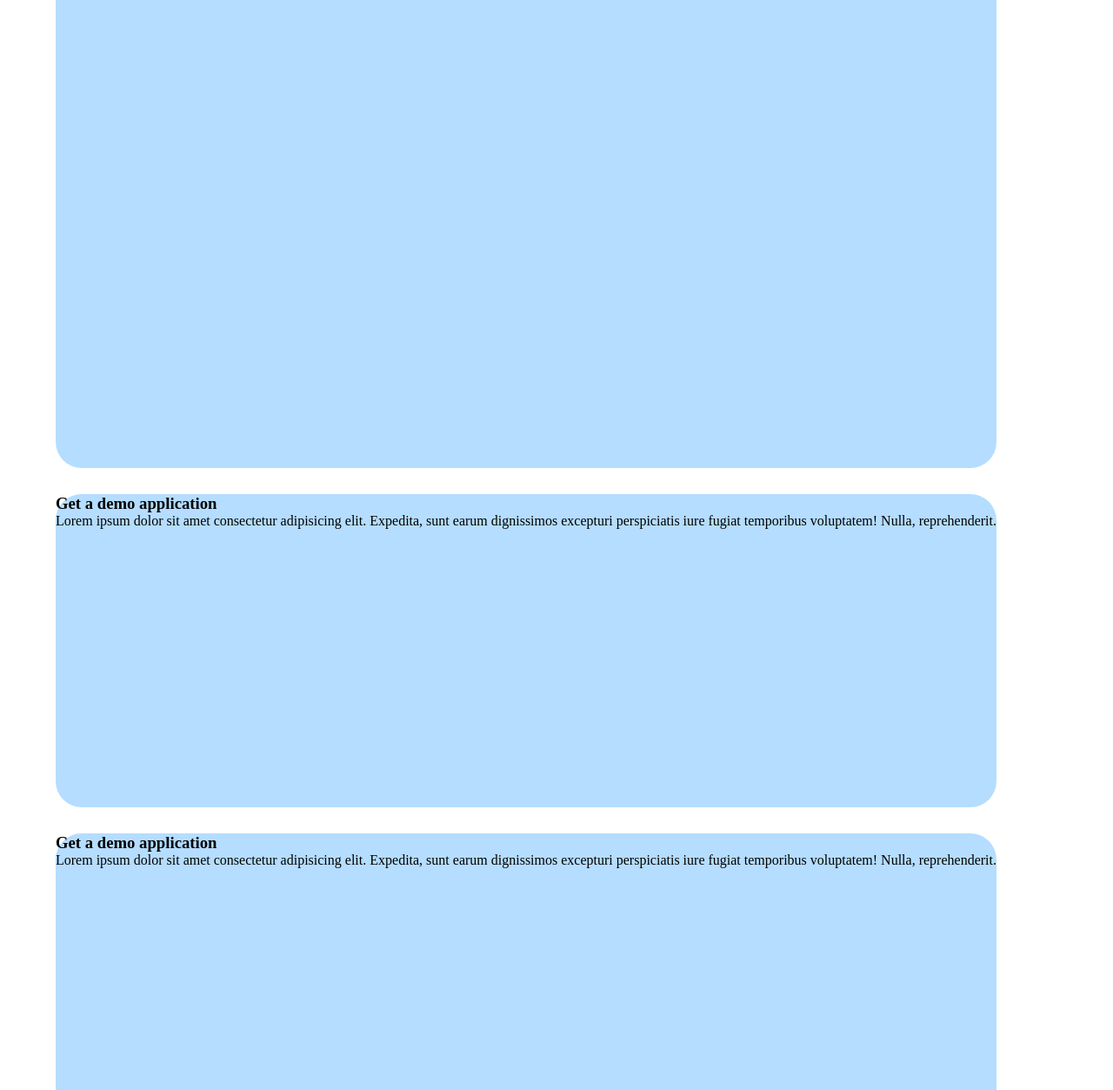
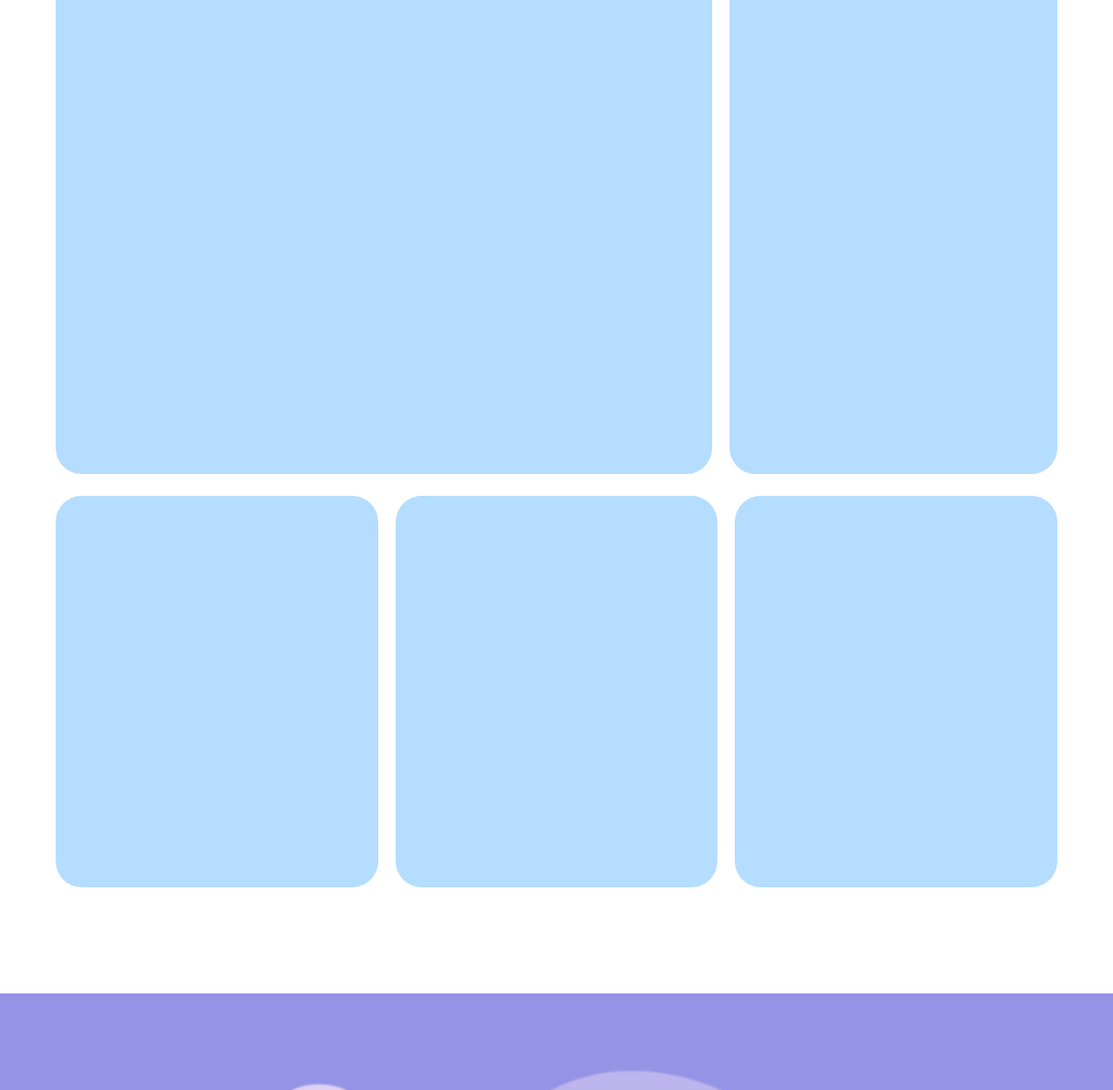
Before and after one commit to samuelebumbello/htmlcss-responsive-layout, a plain HTML site: page index.html in a window 1280 px wide. Shown: the part 202-1455 px from the top of the page at 87% size. Drawn offline with Linux system fonts and the light colour scheme.

Commit message:
[finish] exercise layout correction

```diff
--- a/index.html
+++ b/index.html
@@ -30,29 +30,28 @@
     </header>
 
     <main>
-        <section class="row container d-flex wrap">
-            <div class="col-lg">
-                <h3>Get a demo application</h3>
-                <p>Lorem ipsum dolor sit amet consectetur adipisicing elit. Expedita, sunt earum dignissimos excepturi perspiciatis iure fugiat temporibus voluptatem! Nulla, reprehenderit.</p>
-                <span><i class="fa-brands fa-apple"></i> App Store </span>
+        <section class="container">
+
+            <div class="row d-flex no-wrap">
+                <div class="col-lg"></div>
+                <div class="col-md"></div>
             </div>
-            <div class="col-sm">
-                <h3>Get a demo application</h3>
-                <p>Lorem ipsum dolor sit amet consectetur adipisicing elit. Expedita, sunt earum dignissimos excepturi perspiciatis iure fugiat temporibus voluptatem! Nulla, reprehenderit.</p>
+
+            <div class="row d-flex">
+                <div class="col-sm"></div>
+                <div class="col-sm"></div>
+                <div class="col-sm"></div>
             </div>
-            <div class="col-sm">
-                <h3>Get a demo application</h3>
-                <p>Lorem ipsum dolor sit amet consectetur adipisicing elit. Expedita, sunt earum dignissimos excepturi perspiciatis iure fugiat temporibus voluptatem! Nulla, reprehenderit.</p>
+
+        </section>
+
+        <div class="purple">
+            <div>
+                <img class="img-purple" src="img/planning1.png" alt="">
             </div>
-            <div class="col-sm">
-                <h3>Get a demo application</h3>
-                <p>Lorem ipsum dolor sit amet consectetur adipisicing elit. Expedita, sunt earum dignissimos excepturi perspiciatis iure fugiat temporibus voluptatem! Nulla, reprehenderit.</p>
-            </div>
-            <div class="col-sm">
-                <h3>Get a demo application</h3>
-                <p>Lorem ipsum dolor sit amet consectetur adipisicing elit. Expedita, sunt earum dignissimos excepturi perspiciatis iure fugiat temporibus voluptatem! Nulla, reprehenderit.</p>
-            </div>
-        </section>
+
+        </div>
+
     </main>
 
 </body>
--- a/style.css
+++ b/style.css
@@ -5,6 +5,7 @@
 }
 
 .container{
+    padding: 2rem 0;
     margin: 0 auto;
     width: 90%;
     height: 100%;
@@ -18,8 +19,8 @@
     display: flex;
 }
 
-.wrap{
-    flex-wrap: wrap;
+.no-wrap{
+    flex-wrap: nowrap;
 }
 
 .j-between{
@@ -48,22 +49,51 @@ ul li{
 }
 
 /* MAIN */
+.row{
+    padding-top: 25px;
+}
+
 .col-lg{
-    margin-top: 50px;
     height: 610px;
+    width: 100%;
+    background-color: #B5DDFF;
+    border-radius: 30px;
+}
+
+.col-md{
+    height: 360px;
+    width: 100%;
     background-color: #B5DDFF;
     border-radius: 30px;
 }
 
 .col-sm{
-    margin-top: 30px;
     height: 360px;
+    width: 100%;
     background-color: #B5DDFF;
     border-radius: 30px;
 }
 
+/* ----- PURPLE ----- */
+.purple{
+    height: 1500px;
+    background-color:#9593E6;
+    margin-top: 90px;
+}
+
+.purple img{
+    text-align: center;
+    padding-top: 70px;
+    width: 80%;
+}
+
+
+
+
+
+
 /* ----- GENERAL RESPONSIVE ----- */
-@media screen and (min-width:780px){
+@media screen and (min-width:379px){
     header .container .buttons{
         display: none;
     }
@@ -72,3 +102,35 @@ ul li{
         display: block;
     }
 }
+
+@media screen and (min-width:780px){
+    header .container .buttons{
+        display: block;
+    }
+
+    header .container .menu{
+        display: none;
+    }
+
+    main .row .col-lg{
+        margin-right: 20px;
+        width: 66.6%;
+    }
+
+    main .row .col-md{
+        display: flex;
+        flex-wrap: nowrap;
+        width: 33.3%;
+        height: 610px;
+    }
+
+    main .row .col-sm{
+        margin-right: 20px;
+        width: calc(100% / 3);
+        height: 450px;
+    }
+
+    main .row .col-sm:last-child{
+        margin-right: 0;
+    }
+}
```
